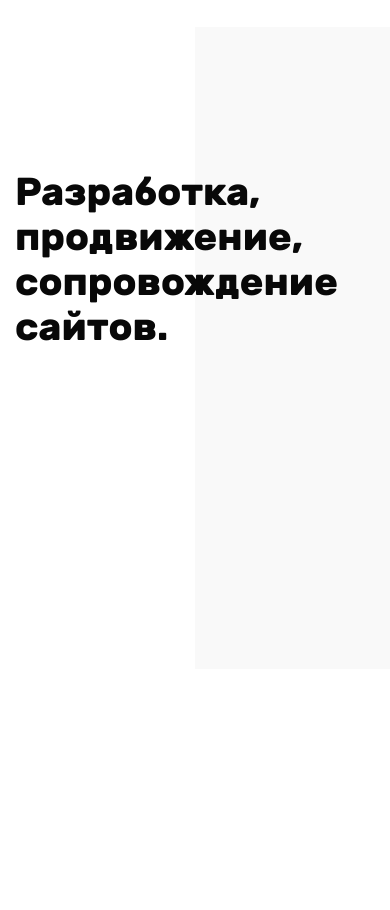
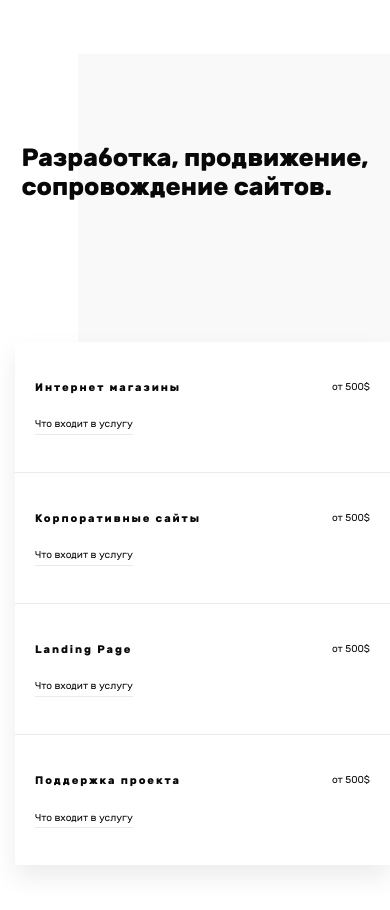
Before and after one commit to Max98002/clever, a plain HTML site: page src/index.html in a window 390 px wide. Shown: the part 54-964 px from the top of the page. Before the commit the page ends 844 px from the top, so only its background shows below. Drawn offline with Linux system fonts and the light colour scheme.

Commit message:
add new blocks +mobile

```diff
--- a/src/index.html
+++ b/src/index.html
@@ -31,6 +31,59 @@
       <h1 class="hero-title hero__title">Разработка, продвижение, <br> сопровождение сайтов.</h1>
     </div>
   </div>
+  <!-- /.hero -->
+  <main>
+    <section class="section services">
+      <div class="services-wrap">
+        <div class="services-card">
+          <div class="services-card__text">
+            <div class="services-card__title">Интернет магазины</div>
+            <!-- /.services-card__title -->
+            <a href="#" class="services-card__subtitle">Что входит в услугу</a>
+            <!-- /.services-card__subtitle -->
+          </div>
+          <!-- /.services-card__text -->
+          <span class="services-card__price">от 500$</span>
+        </div>
+        <!-- /.services-card -->
+        <div class="services-card">
+          <div class="services-card__text">
+            <div class="services-card__title">Корпоративные сайты</div>
+            <!-- /.services-card__title -->
+            <a href="#" class="services-card__subtitle">Что входит в услугу</a>
+            <!-- /.services-card__subtitle -->
+          </div>
+          <!-- /.services-card__text -->
+          <span class="services-card__price">от 500$</span>
+        </div>
+        <!-- /.services-card -->
+        <div class="services-card">
+          <div class="services-card__text">
+            <div class="services-card__title">Landing Page</div>
+            <!-- /.services-card__title -->
+            <a href="#" class="services-card__subtitle">Что входит в услугу</a>
+            <!-- /.services-card__subtitle -->
+          </div>
+          <!-- /.services-card__text -->
+          <span class="services-card__price">от 500$</span>
+        </div>
+        <!-- /.services-card -->
+        <div class="services-card">
+          <div class="services-card__text">
+            <div class="services-card__title">Поддержка проекта</div>
+            <!-- /.services-card__title -->
+            <a href="#" class="services-card__subtitle">Что входит в услугу</a>
+            <!-- /.services-card__subtitle -->
+          </div>
+          <!-- /.services-card__text -->
+          <span class="services-card__price">от 500$</span>
+        </div>
+        <!-- /.services-card -->
+      </div>
+      <!-- /.services-wrap -->
+    </section>
+    <!-- /.section -->
+  </main>
   <nav class="nav">
     <ul class="nav-menu">
       <li class="nav-menu__item">
--- a/src/sass/_grid.sass
+++ b/src/sass/_grid.sass
@@ -1,14 +1,14 @@
-section, header, footer, header, .nav, .hero
+section, header, footer, header, .hero
   padding: 0 15px
 @media (min-width: 575.98px)
-  section, header, footer, header, .nav, .hero
+  section, header, footer, header, .hero
     padding: 0 calc(50vw - 270px)
 @media (min-width: 767.98px)
-  section, header, footer, header, .nav, .hero
+  section, header, footer, header, .hero
     padding: 0 calc(50vw - 360px)
 @media (min-width: 991.98px)
-  section, header, footer, header, .nav, .hero
+  section, header, footer, header, .hero
     padding: 0 calc(50vw - 480px)
 @media (min-width: 1199.98px)
-  section, header, footer, header, .nav, .hero
+  section, header, footer, header, .hero
     padding: 0 calc(50vw - 590px)
--- a/src/sass/_interface.sass
+++ b/src/sass/_interface.sass
@@ -10,6 +10,7 @@ a
   outline: none
 
 body
+  margin-top: 108px
   font-size: 16px
   +reg
   color: $color-text
--- a/src/sass/_nav.sass
+++ b/src/sass/_nav.sass
@@ -12,7 +12,7 @@
       display: block
       padding-top: 10px
       padding-bottom: 10px
-      padding-right: 100px
+      padding-right: 60px
       font-size: 13px
       color: $color-menu
       text-decoration: none
@@ -36,3 +36,15 @@
 @media (max-width: 767.98px)
   .nav
     display: none
+@media (min-width: 575.98px)
+  .nav
+    padding-left: calc(50vw - 270px)
+@media (min-width: 767.98px)
+  .nav
+    padding-left: calc(50vw - 360px)
+@media (min-width: 991.98px)
+  .nav
+    padding-left: calc(50vw - 480px)
+@media (min-width: 1199.98px)
+  .nav
+    padding-left: calc(50vw - 590px)
--- a/src/sass/_vars.sass
+++ b/src/sass/_vars.sass
@@ -1,5 +1,6 @@
 $color-orange: #ed7e1f
 $color-green: #18871e
+$color-active: #2bed34
 $color-text: #080808
 $color-menu: #757575
 $color-white: #ffffff
--- a/src/sass/blocks/_hero.sass
+++ b/src/sass/blocks/_hero.sass
@@ -1,6 +1,7 @@
 .hero
   position: relative
-  padding-top: 143px
+  padding-top: 140px
+  padding-bottom: 140px
   &::before
     content: ''
     position: absolute
@@ -17,3 +18,18 @@
     margin: 0
     font-size: 39px
     +bold
+@media (max-width: 1199.98px)
+  .hero
+    padding-top: 90px
+    &-title
+      font-size: 35px
+@media (max-width: 991.98px)
+  .hero
+    &::before
+      width: 70%
+@media (max-width: 575.98px)
+  .hero
+    &::before
+      width: 80%
+    &-title
+      font-size: 25px
--- /dev/null
+++ b/src/sass/blocks/_services.sass
@@ -0,0 +1,58 @@
+.services
+  margin-bottom: 200px
+  &-wrap
+    max-width: 73%
+    margin-left: auto
+    background-color: $color-white
+    box-shadow: 0 12px 24px rgba(0, 0, 0, 0.08)
+  &-card
+    display: flex
+    justify-content: space-between
+    align-items: center
+    padding: 50px
+    border-bottom: 1px solid rgba(0, 0, 0, 0.08)
+    transition: all .2s
+    &:last-child
+      border-bottom: none
+    &:hover
+      background-color: #f2fdf3
+    &__title
+      +bold
+      letter-spacing: 1.92px
+      margin-bottom: 35px
+    &__subtitle
+      display: block
+      width: fit-content
+      font-size: 13px
+      color: $color-text
+      text-decoration: none
+      &::after
+        content: ''
+        display: block
+        width: 100%
+        height: 1px
+        transform: translateY(3px)
+        background-color: rgba(0, 0, 0, 0.08)
+      &:hover
+        &::after
+          transition: all .1s
+          background-color: #2bed34
+    &__price
+      +reg
+@media (max-width: 767.98px)
+  .services
+    &-wrap
+      max-width: 100%
+@media (max-width: 575.98px)
+  .services
+    padding-right: 0
+    &-card
+      align-items: flex-start
+      padding: 40px 20px
+      &__title
+        font-size: 11px
+        margin-bottom: 25px
+      &__subtitle
+        font-size: 10px
+      &__price
+        font-size: 10px
--- a/src/sass/header/_header.sass
+++ b/src/sass/header/_header.sass
@@ -1,9 +1,15 @@
 .header
+  position: fixed
+  top: 0
+  left: 0
+  width: 100%
+  z-index: 10
   display: flex
   justify-content: space-between
   align-items: center
   padding-top: 30px
   padding-bottom: 30px
+  background-color: $color-white
   &-btn
     display: none
     padding: 5px 0
@@ -30,10 +36,21 @@
       color: $color-text
       border: 1px solid #ececec
       background-color: transparent
+      &:hover
+        background-color: #ececec
+        transition: all .2s
+      &:active
+        color: #ececec
+        background-color: #080808
     &__contactUs
       font-size: 13px
       color: $color-white
       border: none
+      &:hover
+        background-color: darken(desaturate(adjust-hue($color-green, -1), 0.58), 5.69)
+        transition: all .2s
+      &:active
+        background-color: $color-active
 @media (max-width: 767.98px)
   .header
     &-btn
--- a/src/sass/style.sass
+++ b/src/sass/style.sass
@@ -6,5 +6,6 @@
 
 @import 'header/header'
 @import 'blocks/hero'
+@import 'blocks/services'
 
 @import 'nav'
```
Also changed, not shown: src/css/style.css, 1 other file.
